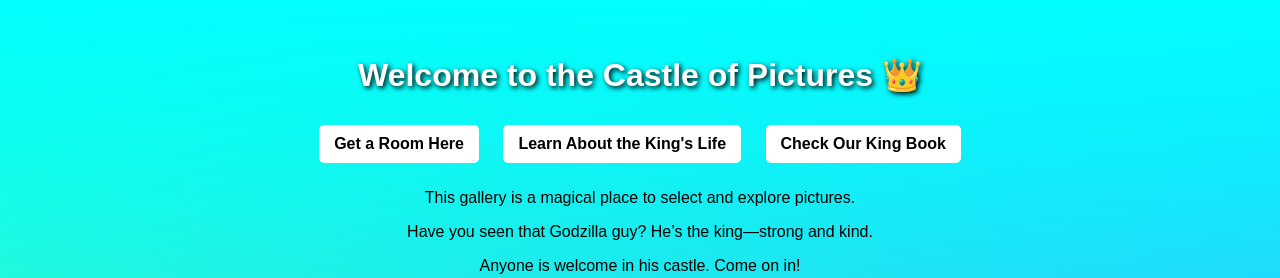
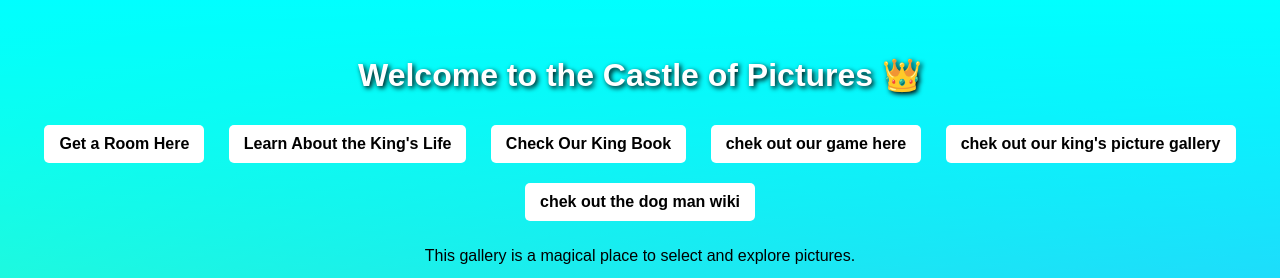
Before and after one commit to x-tigerlord/twit-bird, a plain HTML site: page index.html in a window 1280 px wide. Shown: the top 278 px of the page. Drawn offline with Linux system fonts and the light colour scheme.

Commit message:
Update index.html

```diff
--- a/index.html
+++ b/index.html
@@ -65,7 +65,9 @@
     <a href="forms.html">Get a Room Here</a>
     <a href="me.html">Learn About the King's Life</a>
     <a href="dogman.html">Check Our King Book</a>
-
+    <a href="dog6.html">chek out our game here</a>
+    <a href="dog5.html">chek out our king's picture gallery</a>
+    <a href="dog4.html">chek out the dog man wiki</a>
     <p>This gallery is a magical place to select and explore pictures.</p>
     <p>Have you seen that Godzilla guy? He’s the king—strong and kind.</p>
     <p>Anyone is welcome in his castle. Come on in!</p>
```
